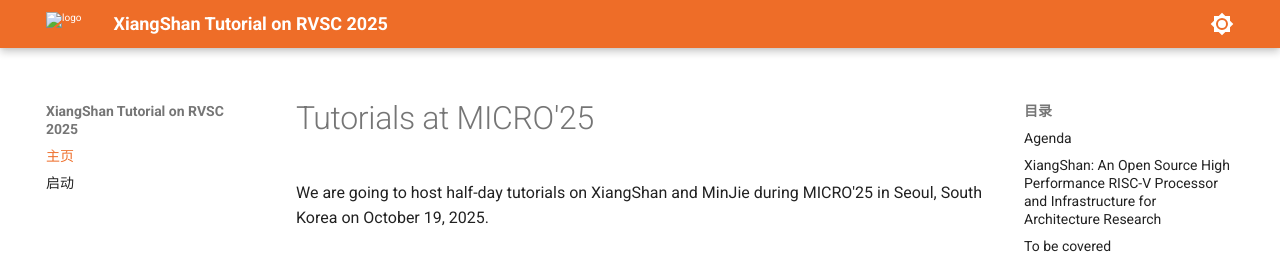
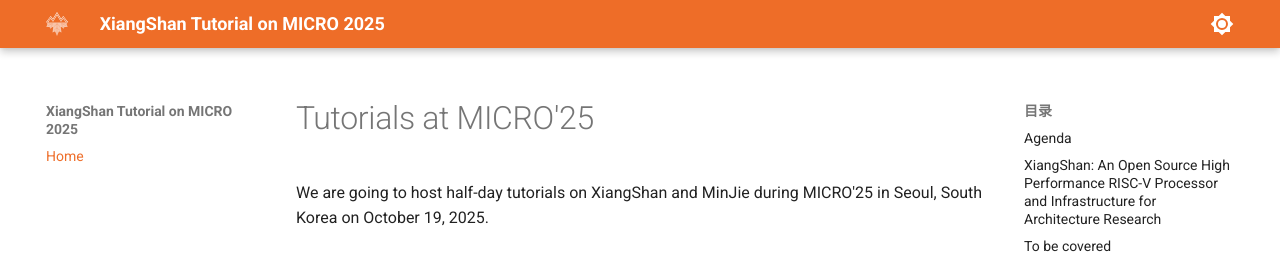
Before and after one commit to OpenXiangShan/tutorial, an MkDocs documentation site: the page built from docs/index.md, in a window 1280 px wide. Shown: the top 265 px of the page. Built offline with MkDocs 1.6.1 and Material for MkDocs 9.7.7, drawn with Linux system fonts in a browser that asks for light colours.

Commit message:
update figures and titles

```diff
--- a/mkdocs.yml
+++ b/mkdocs.yml
@@ -1,5 +1,5 @@
 # doc for pdf plug-in: https://pypi.org/project/mkdocs-with-pdf/
-site_name: XiangShan Tutorial on RVSC 2025
+site_name: XiangShan Tutorial on MICRO 2025
 copyright: |
   <div>XiangShan Documents are licensed under <a href="https://creativecommons.org/licenses/by/4.0/">CC BY 4.0</a>.</div>
   <div>Copyright © 2025 The XiangShan Team</div>
@@ -50,5 +50,4 @@ markdown_extensions:
 plugins:
 
 nav:
-  - 主页: index.md
-  - 启动: StartUp.md
+  - Home: index.md
```
Also changed, not shown: docs/figs/logo_main.svg (added), docs/figs/logo_title.svg (added).
